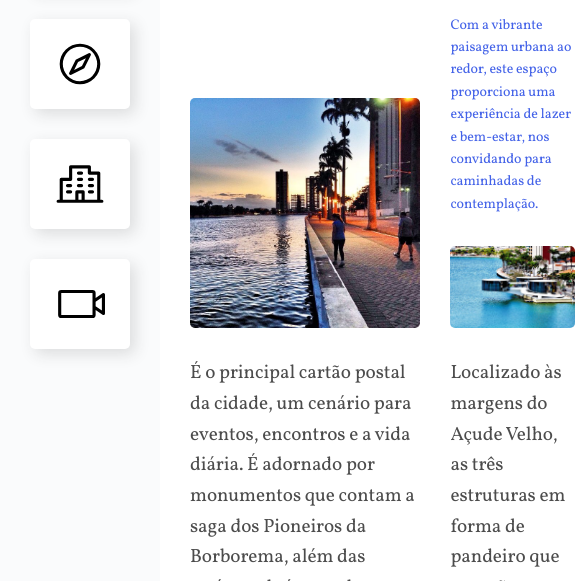
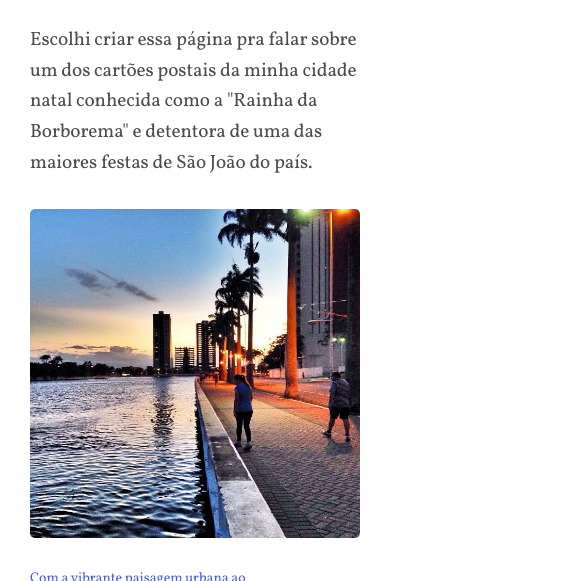
Before and after one commit to luizaugustoliveira/PostaisCG, a plain HTML site: page index.html in a window 390 px wide. Shown: the part 519-1100 px from the top of the page, 585 px wide, since content can reach past the window. Drawn offline with Linux system fonts and the light colour scheme.

Commit message:
add responsiveness

```diff
--- a/css/style.css
+++ b/css/style.css
@@ -35,6 +35,27 @@ img {
     'header header'
     'sidenav content '
     'footer footer';
+}
+
+@media (max-width: 1200px) {
+  .estrutura {
+    grid-template-areas:
+      'header header'
+      'sidenav content'
+      'sidenav '
+      'footer footer';
+  }
+}
+
+@media (max-width: 760px) {
+  .estrutura {
+    grid-template-columns: 100%;
+    grid-template-areas:
+      'header'
+      'sidenav'
+      'content'
+      'footer';
+  }
 }
 
 /*HEADER*/
@@ -105,6 +126,44 @@ img {
   background: #4362E8;
 }
 
+@keyframes seta {
+  from {
+    right: 30px;
+  }
+  to {
+    right: 20px;
+  }
+}
+
+@media (max-width: 760px) {
+  .sidenav {
+    position: relative;
+    overflow-x: auto;
+    -webkit-overflow-scrolling: touch;
+    -ms-overflow-style: -ms-autohiding-scrollbar;
+  }
+  .sidenav::after {
+    content: '→';
+    position: absolute;
+    top: 5px;
+    right: 30px;
+    color: rgba(0, 0, 0, 0.3);
+    animation: seta 0.5s ease-in 0s infinite alternate;
+  }
+  .sidenav ul {
+    display: flex;
+  }
+  .sidenav li {
+    flex: 1 0 60px;
+  }
+  .sidenav {
+    padding: 0 30px;
+  }
+  .sidenav li a {
+    margin: 30px 30px 30px 0;
+  }
+}
+
 /*CONTENT*/
 
 .content {
@@ -127,6 +186,25 @@ img {
 }
 
 .imagem-2 {
+  align-self: end;
+}
+
+.item-2 {
+  align-self: end;
+}
+
+@media (max-width: 600px) {
+  .content {
+    grid-template-columns: auto;
+  }
+}
+
+.col-wide {
+  grid-column: 1 / -1;
+}
+
+.imagem-1 {
+  grid-row: span 2;
   align-self: end;
 }
 
```
